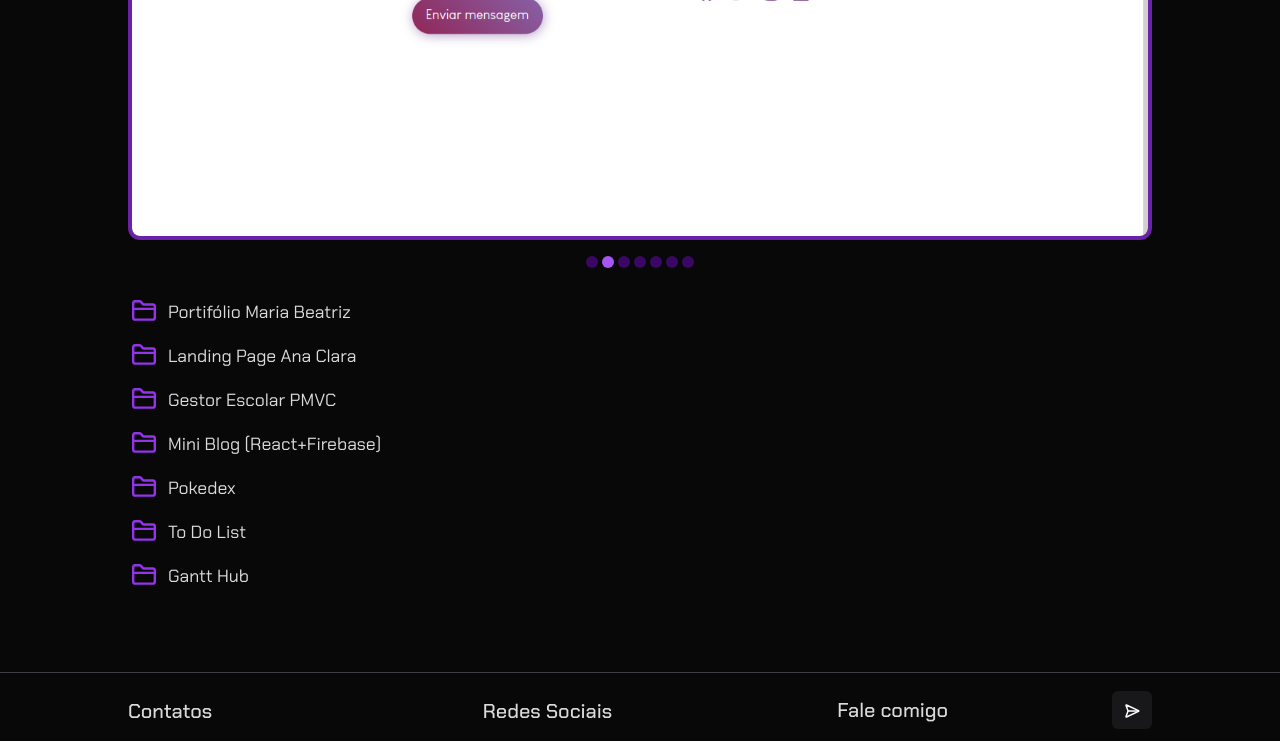
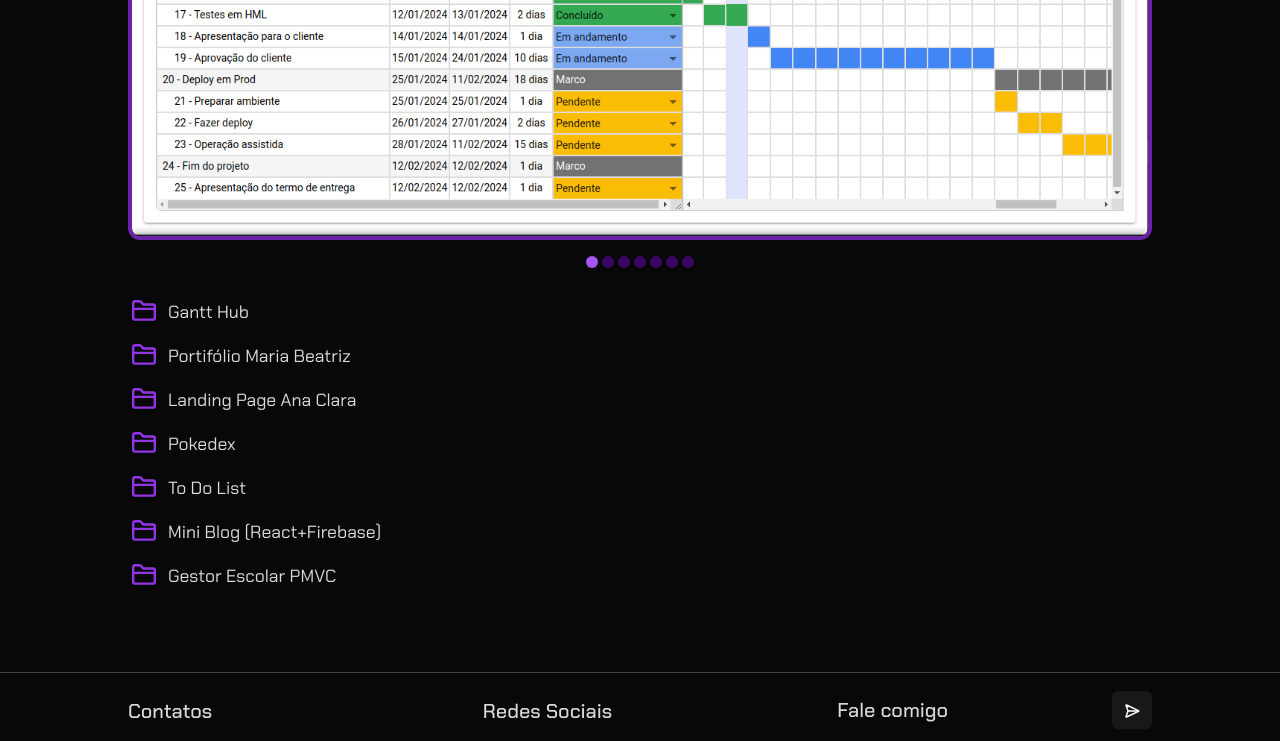
Before and after one commit to HerbertDuarte/herbertduarte.github.io, a Vue app: page / in a window 1280 px wide. Shown: the part 2487-3228 px from the top of the page. Built offline with nearby package versions, Linux system fonts and the light colour scheme.

Commit message:
create projects.js

```diff
--- a/src/components/SwiperComponent.vue
+++ b/src/components/SwiperComponent.vue
@@ -11,7 +11,7 @@
           id="slider"
           ref="slider"
           :style="`width : 100%; max-width: ${
-            imageWidth * images.length
+            imageWidth * projects.length
           }; transition: transform 0.5s ease; transform: translateX(-${
             currentSlideIndex * rawImageWidth
           }px);`"
@@ -19,7 +19,7 @@
         >
           <img
             :key="index"
-            v-for="(image, index) in images"
+            v-for="(image, index) in projects"
             class="object-cover"
             :src="image.src"
             :alt="image.alt"
@@ -30,7 +30,7 @@
     <div class="gap-1 flex justify-center items-center">
       <div
         :key="index"
-        v-for="(image, index) in images"
+        v-for="(image, index) in projects"
         :class="`md:w-3 md:h-3 w-2.5 h-2.5 rounded-full ${
           index === currentSlideIndex ? 'bg-purple-500' : ' bg-purple-950'
         }`"
@@ -41,46 +41,17 @@
 
 <script setup>
 import { onBeforeUnmount, onMounted, ref } from 'vue';
-
+import projects from '@/projects';
 const sliderContainer = ref(document.getElementById('slider-container'));
 const slider = ref(document.getElementById('slider'));
 const rawImageWidth = ref(1024);
 const imageWidth = ref(`${rawImageWidth.value}px`);
 const currentSlideIndex = ref(0);
 // NO NOTEBOOK O INSPECIONAR PRECISOU TER LARGURA DE 1400PX PARA FICAR NA PROPORÇÃO CORRETA
-const images = ref([
-  {
-    alt: 'GanttHub',
-    src: './projetos/gantthub.png',
-  },
-  {
-    alt: 'Portifólio Maria Beatriz',
-    src: './projetos/portbia.png',
-  },
-  {
-    alt: 'Landing Page Ana Clara',
-    src: './projetos/ana-clara.png',
-  },
-  {
-    alt: 'Pokedex',
-    src: './projetos/pokedex.png',
-  },
-  {
-    alt: 'Todo List',
-    src: './projetos/todo.png',
-  },
-  {
-    alt: 'Mini Blog',
-    src: './projetos/mini-blog.png',
-  },
-  {
-    alt: 'Gestor Escolar PMVC',
-    src: './projetos/gestor-escolar.png',
-  },
-]);
+
 function slideLoop() {
   setInterval(() => {
-    if (currentSlideIndex.value < images.value.length - 1) {
+    if (currentSlideIndex.value < projects.value.length - 1) {
       currentSlideIndex.value++;
     } else {
       currentSlideIndex.value = 0;
--- /dev/null
+++ b/src/projects.js
@@ -0,0 +1,51 @@
+export default [
+  {
+    alt: 'GanttHub',
+    src: './projetos/gantthub.png',
+    name: 'Gantt Hub',
+    repo: 'https://www.linkedin.com/posts/herbert-duarte-8534b71a2_vuejs-quasarframework-nestjs-activity-7147697683078582272-tIN4?utm_source=share&utm_medium=member_desktop',
+    link: 'https://gantthub.pmvc.ba.gov.br/login',
+  },
+  {
+    alt: 'Portifólio Maria Beatriz',
+    src: './projetos/portbia.png',
+    name: 'Portifólio Maria Beatriz',
+    repo: 'https://github.com/HerbertDuarte/portbia',
+    link: 'https://portbia.netlify.app/',
+  },
+  {
+    alt: 'Landing Page Ana Clara',
+    src: './projetos/ana-clara.png',
+    name: 'Landing Page Ana Clara',
+    repo: 'https://github.com/HerbertDuarte/lp-anaclara',
+    link: 'https://anaclara-model.vercel.app/',
+  },
+  {
+    alt: 'Pokedex',
+    src: './projetos/pokedex.png',
+    name: 'Pokedex',
+    repo: 'https://github.com/HerbertDuarte/pokedex',
+    link: 'https://herbertduarte.github.io/pokedex/',
+  },
+  {
+    alt: 'Todo List',
+    src: './projetos/todo.png',
+    name: 'To Do List',
+    repo: 'https://github.com/HerbertDuarte/to-do-list',
+    link: 'https://herbertduarte.github.io/to-do-list/',
+  },
+  {
+    alt: 'Mini Blog',
+    src: './projetos/mini-blog.png',
+    name: 'Mini Blog (React+Firebase)',
+    repo: 'https://github.com/HerbertDuarte/mini-blog',
+    link: 'https://mini-blog-snowy.vercel.app/',
+  },
+  {
+    alt: 'Gestor Escolar PMVC',
+    src: './projetos/gestor-escolar.png',
+    name: 'Gestor Escolar PMVC',
+    repo: 'https://github.com/HerbertDuarte/teste-dev-cti',
+    link: 'https://gestor-escolar-pmvc.vercel.app/',
+  },
+];
--- a/src/views/ProjectsView.vue
+++ b/src/views/ProjectsView.vue
@@ -2,44 +2,7 @@
 import SwiperComponent from '@/components/SwiperComponent.vue';
 import ViewTitle from '@/components/ViewTitle.vue';
 import { FolderClosedIcon, FolderLockIcon, Laptop2Icon } from 'lucide-vue-next';
-
-const projects = [
-  {
-    name: 'Portifólio Maria Beatriz',
-    repo: 'https://github.com/HerbertDuarte/portbia',
-    link: 'https://portbia.netlify.app/',
-  },
-  {
-    name: 'Landing Page Ana Clara',
-    repo: 'https://github.com/HerbertDuarte/lp-anaclara',
-    link: 'https://anaclara-model.vercel.app/',
-  },
-  {
-    name: 'Gestor Escolar PMVC',
-    repo: 'https://github.com/HerbertDuarte/teste-dev-cti',
-    link: 'https://gestor-escolar-pmvc.vercel.app/',
-  },
-  {
-    name: 'Mini Blog (React+Firebase)',
-    repo: 'https://github.com/HerbertDuarte/mini-blog',
-    link: 'https://mini-blog-snowy.vercel.app/',
-  },
-  {
-    name: 'Pokedex',
-    repo: 'https://github.com/HerbertDuarte/pokedex',
-    link: 'https://herbertduarte.github.io/pokedex/',
-  },
-  {
-    name: 'To Do List',
-    repo: 'https://github.com/HerbertDuarte/to-do-list',
-    link: 'https://herbertduarte.github.io/to-do-list/',
-  },
-  {
-    name: 'Gantt Hub',
-    repo: 'https://www.linkedin.com/posts/herbert-duarte-8534b71a2_vuejs-quasarframework-nestjs-activity-7147697683078582272-tIN4?utm_source=share&utm_medium=member_desktop',
-    link: 'https://gantthub.pmvc.ba.gov.br/login',
-  },
-];
+import projects from '@/projects';
 </script>
 <template>
   <section id="projects">
```
